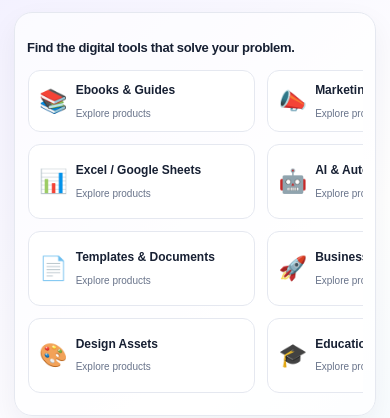
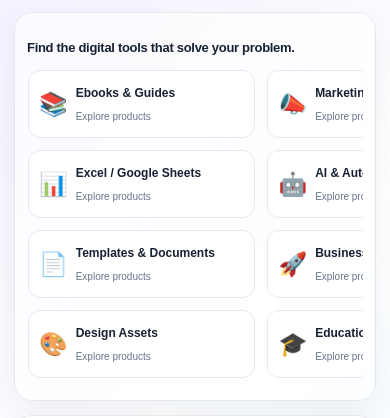
Before and after one commit to agnengineeringselectricals-crypto/diginanba, a Next.js app: page / in a window 390 px wide. Shown: the part 178-596 px from the top of the page. Built offline with nearby package versions, Linux system fonts and the light colour scheme; no server answers; the database is empty.

Commit message:
Preserve category tile design while limiting visible rows

```diff
--- a/app/globals.css
+++ b/app/globals.css
@@ -418,3 +418,39 @@ a.ref-need:hover .ref-solution-link{text-decoration:underline}
   .ref-featured-footer{flex-direction:column;align-items:stretch}
   .ref-featured-footer .ref-price{font-size:13px}
 }
+
+
+/* Category tiles keep their original card dimensions; only the visible viewport is constrained to two rows. */
+.ref-market-grid{align-items:start!important}
+.ref-market-left{height:auto!important;align-self:start}
+.ref-category-scroll{height:auto!important;max-height:none;overflow-x:auto;overflow-y:hidden}
+.ref-categories{
+  display:grid;
+  grid-auto-flow:column;
+  grid-template-rows:repeat(2, minmax(88px, auto));
+  grid-auto-columns:calc((100% - 36px)/4);
+  gap:12px;
+  width:max-content;
+  min-width:100%;
+  align-items:stretch;
+}
+.ref-category{
+  min-height:88px!important;
+  height:88px!important;
+  padding:17px!important;
+  gap:12px!important;
+}
+.ref-category-icon{font-size:27px!important}
+.ref-category strong{font-size:13px!important;line-height:1.3}
+.ref-category small{font-size:11px!important;line-height:1.25}
+@media(max-width:900px){
+  .ref-categories{grid-auto-columns:calc((100% - 36px)/4);grid-template-rows:repeat(2,minmax(82px,auto))}
+  .ref-category{min-height:82px!important;height:82px!important;padding:13px!important}
+}
+@media(max-width:560px){
+  .ref-categories{grid-auto-columns:calc((min(100vw - 52px, 680px) - 10px)/2);grid-template-rows:repeat(4,minmax(68px,auto))}
+  .ref-category{min-height:68px!important;height:68px!important;padding:10px!important;gap:8px!important}
+  .ref-category-icon{font-size:23px!important}
+  .ref-category strong{font-size:12px!important}
+  .ref-category small{font-size:10px!important}
+}
```
